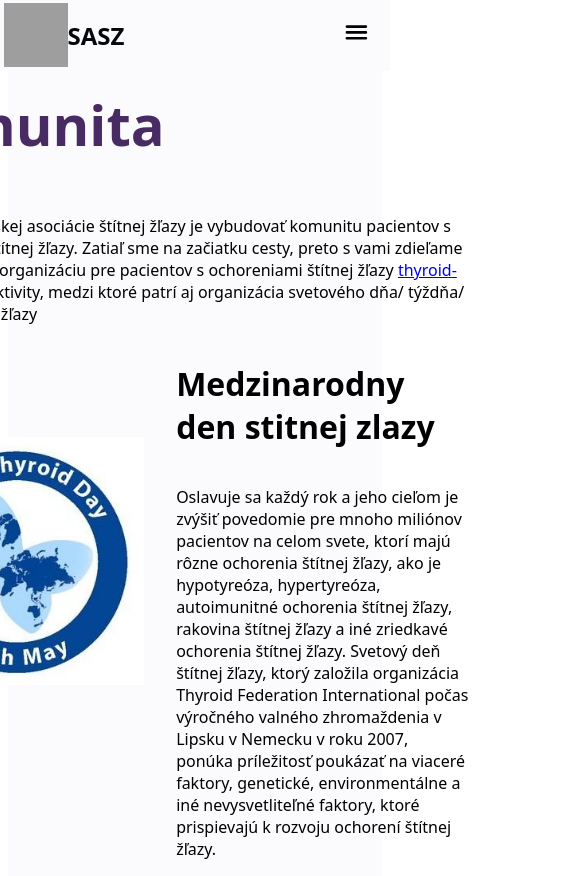
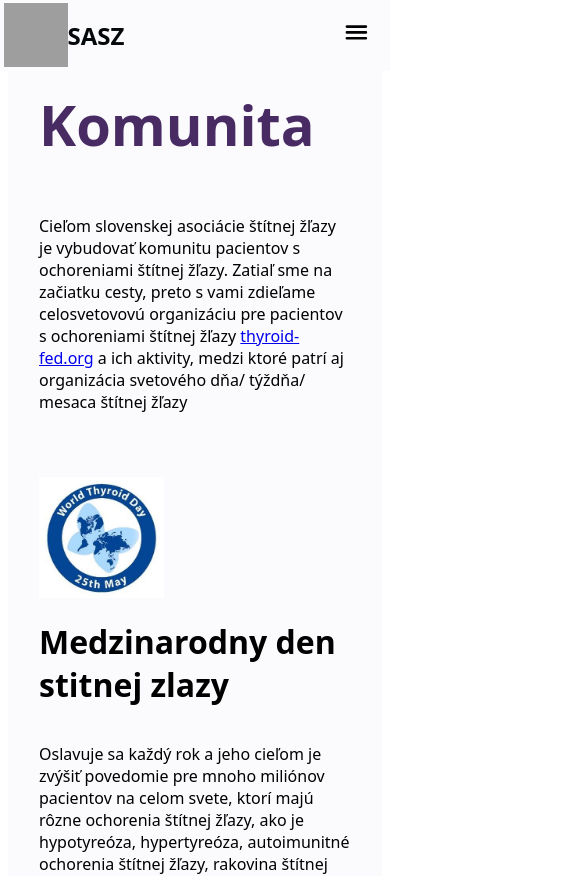
Before and after one commit to lukasNwr/sasz-web, an Astro site: page /komunita in a window 390 px wide. Shown: the top 876 px of the page, 585 px wide, since content can reach past the window. Built offline with nearby package versions, Linux system fonts and the light colour scheme; Astro itself is replaced by a stand-in of ours; grey boxes are pictures that could not be loaded.

Commit message:
basic responsiveness

```diff
--- a/src/pages/komunita.astro
+++ b/src/pages/komunita.astro
@@ -1,7 +1,7 @@
 ---
 import Layout from "../layouts/Layout.astro";
 import "../styles/theme.css";
-import { Content as MDSZ } from "../content/komunita/mdsz.mdx";
+import {Content as MDSZ} from "../content/komunita/mdsz.mdx";
 ---
 
 <Layout title="Komunita">
@@ -17,7 +17,6 @@ import { Content as MDSZ } from "../content/komunita/mdsz.mdx";
             medzi ktoré patrí aj organizácia svetového dňa/ týždňa/ mesaca štítnej
             žľazy
         </p>
-
         <div class="mdsz">
             <img
                     src="/world-thyroid-day-logo-1.jpeg"
@@ -25,7 +24,7 @@ import { Content as MDSZ } from "../content/komunita/mdsz.mdx";
             />
             <div class="mdsz-text">
                 <h1>Medzinarodny den stitnej zlazy</h1>
-        <MDSZ />
+                <MDSZ/>
                 <p>Zdroj: <a href="thyroidweek.org/wtd/">thyroidweek.org</a></p>
             </div>
         </div>
@@ -38,6 +37,7 @@ import { Content as MDSZ } from "../content/komunita/mdsz.mdx";
         flex-direction: column;
         align-items: start;
     }
+
     .mdsz {
         display: flex;
         align-items: start;
@@ -48,6 +48,7 @@ import { Content as MDSZ } from "../content/komunita/mdsz.mdx";
         object-fit: contain;
         margin-top: 6rem;
     }
+
     .mdsz-text {
         width: 60%;
         display: flex;
@@ -59,4 +60,34 @@ import { Content as MDSZ } from "../content/komunita/mdsz.mdx";
         font-size: 3.5rem;
         color: var(--accent-dark);
     }
+
+    @media screen and (max-width: 940px) {
+        .page-wrapper {
+            display: flex;
+            min-width: 80vw;
+            max-width: 90vw;
+        }
+
+        .mdsz {
+            min-width: 80vw;
+            max-width: 90vw;
+            flex-direction: column;
+
+        }
+
+        .mdsz-text {
+            width: auto;
+            display: flex;
+            flex-direction: column;
+            padding-inline: 0;
+        }
+    }
+
+    @media screen and (max-width: 720px) {
+        .mdsz > img {
+            max-width: 20%;
+            object-fit: contain;
+            margin-top: 3rem;
+        }
+    }
 </style>
--- a/src/pages/linky.astro
+++ b/src/pages/linky.astro
@@ -30,4 +30,12 @@ import {Content as Links} from '../content/linky/linky.mdx'
         color: var(--accent-dark);
     }
 
+    @media screen and (max-width: 940px) {
+        .page-wrapper {
+            display: flex;
+            min-width: 80vw;
+            max-width: 90vw;
+        }
+    }
+
 </style>
--- a/src/pages/videa.astro
+++ b/src/pages/videa.astro
@@ -98,5 +98,13 @@ import VideoCard from "../components/VideoCard.astro";
 
     }
 
+    @media screen and (max-width: 940px) {
+        .page-wrapper {
+            display: flex;
+            min-width: 80vw;
+            max-width: 90vw;
+        }
+    }
+
 
 </style>
```
Lines whose indentation alone changed are shown as unchanged.
